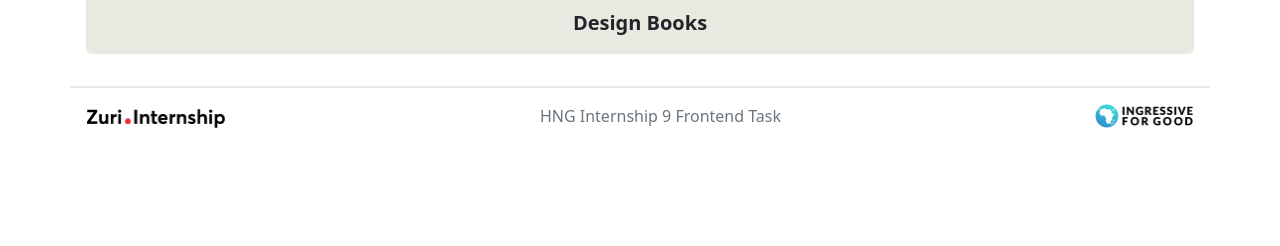
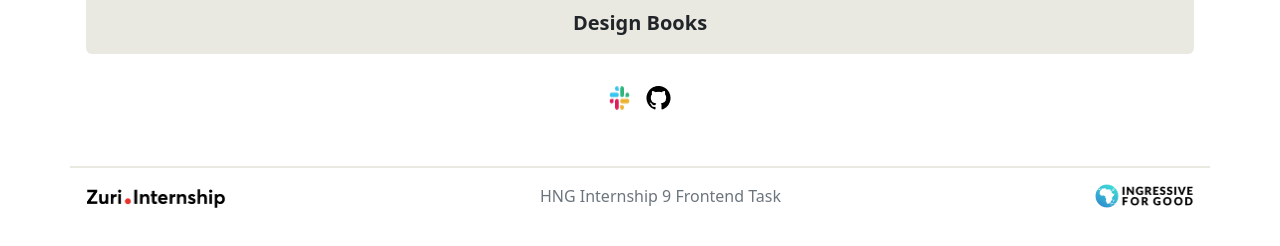
Before and after one commit to Izrael707/mylinktreepage, a React (Create React App) app: page / in a window 1280 px wide. Shown: the part 542-788 px from the top of the page. Built offline with nearby package versions, Linux system fonts and the light colour scheme.

Commit message:
making minor edits to footer and link component

```diff
--- a/src/components/Footer.js
+++ b/src/components/Footer.js
@@ -1,9 +1,11 @@
 const Footer = () => {
   return (
-    <div className="d-flex flex-column flex-md-row p-3 border-gray gap-1">
-      <img src="zuri.l.png" alt="" width='140px' height='24px' />
-      <span className="text-muted flex-grow-1 text-md-center">HNG Internship 9 Frontend Task</span>
-      <img src="ingress.i.png" alt="" width='99px' height='24px' />
+    <div className="pt-4">
+      <div className="d-flex flex-column flex-md-row p-3 border-gray gap-1">
+        <img src="zuri.l.png" alt="" width='140px' height='24px' />
+        <span className="text-muted flex-grow-1 text-md-center">HNG Internship 9 Frontend Task</span>
+        <img src="ingress.i.png" alt="" width='99px' height='24px' />
+      </div>
     </div>
   );
 }
--- a/src/components/Links.js
+++ b/src/components/Links.js
@@ -16,6 +16,10 @@ const Links = () => {
       <a href="https://books.zuri.team/design-rules" className="btn btn-lg border-0 rounded w-100 py-3 mb-3" id="book__design">
         <span className="fw-semibold">Design Books</span>
       </a>
+      <div className="d-flex justify-content-center p-3 gap-3">
+        <img src="slack.png" alt="slack-logo" />
+        <img src="git.png" alt="git-logo" />
+      </div>
     </div>
   );
 }
```
